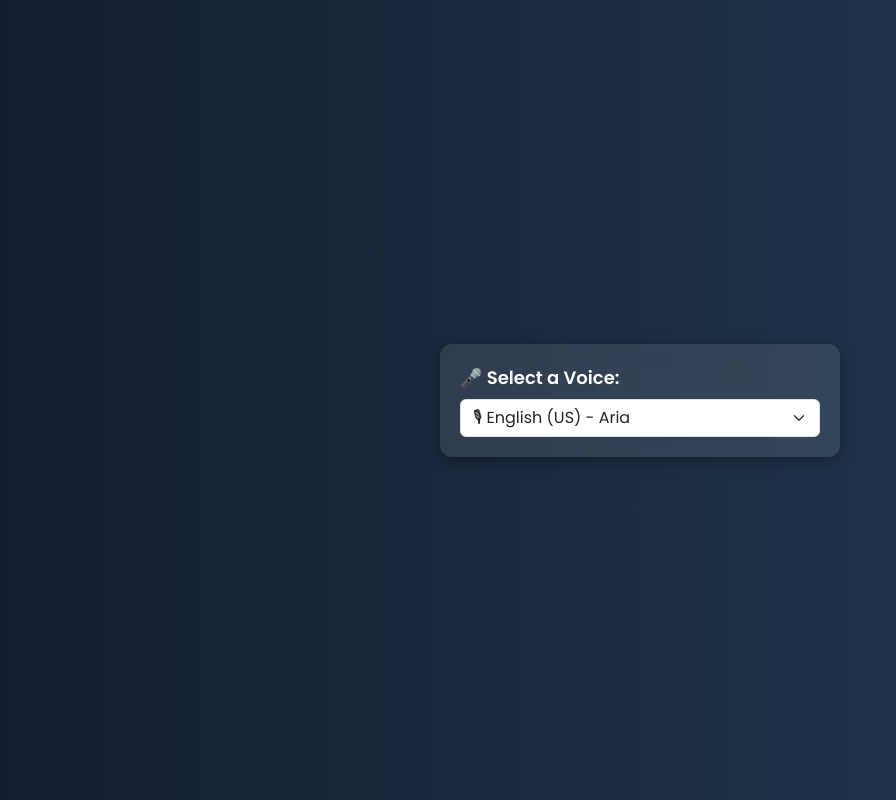
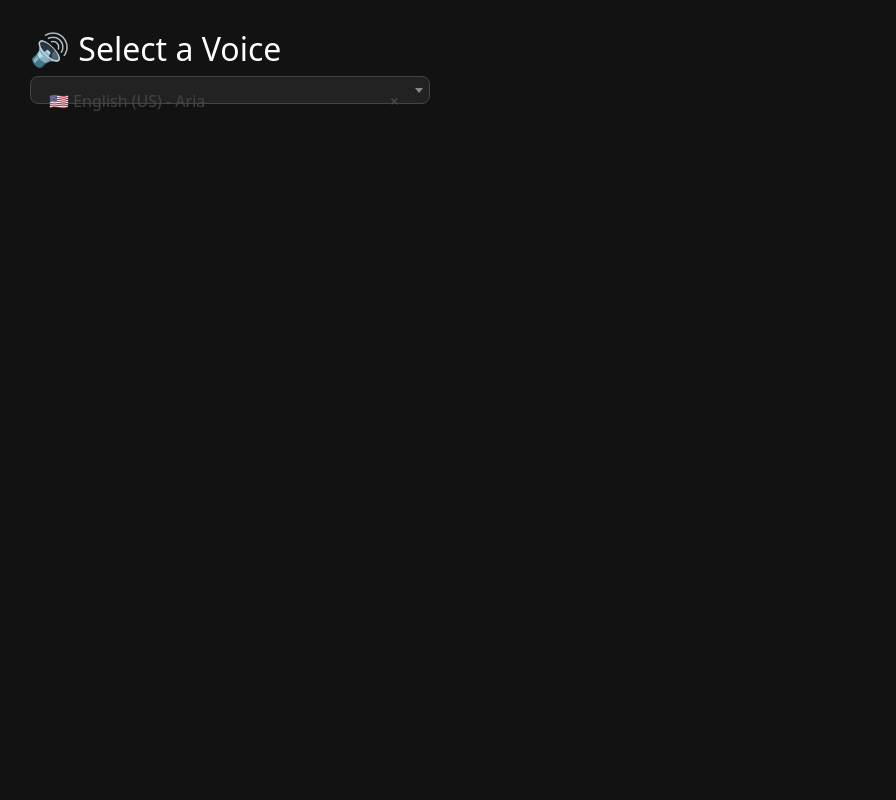
Before and after one commit to royal450/Ai_Video_Gen, a Flask app: template templates/voice_options.html in a window 1280 px wide. Shown: the whole page, without its empty margins (0-896 px from the left). Run offline with Flask 3, Linux system fonts and the light colour scheme; the template is opened without the code that fills it, so the values that code supplies are empty; some libraries are stand-ins or nearby versions.

Commit message:
Update voice_options.html

```diff
--- a/templates/voice_options.html
+++ b/templates/voice_options.html
@@ -1,158 +1,93 @@
+
 <!DOCTYPE html>
 <html lang="en">
 <head>
     <meta charset="UTF-8">
     <meta name="viewport" content="width=device-width, initial-scale=1.0">
-    <title>Premium Voice Selector</title>
+    <title>Advanced Voice Selection</title>
     <link rel="stylesheet" href="https://cdn.jsdelivr.net/npm/bootstrap@5.3.0/dist/css/bootstrap.min.css">
-    <script src="https://kit.fontawesome.com/a076d05399.js" crossorigin="anonymous"></script>
+    <link href="https://cdnjs.cloudflare.com/ajax/libs/select2/4.0.13/css/select2.min.css" rel="stylesheet" />
     <style>
-        @import url('https://fonts.googleapis.com/css2?family=Poppins:wght@300;400;600&display=swap');
-
-        body {
-            font-family: 'Poppins', sans-serif;
-            background: linear-gradient(to right, #141e30, #243b55);
-            color: white;
-            display: flex;
-            justify-content: center;
-            align-items: center;
-            height: 100vh;
+        body { background: #121212; color: #fff; padding: 30px; }
+        .voice-dropdown { width: 100%; max-width: 400px; }
+        .select2-container--default .select2-selection--single {
+            background: #222; color: #fff; border: 1px solid #444;
+            padding: 10px; font-size: 16px; border-radius: 8px;
         }
-
-        .voice-selector {
-            width: 400px;
-            background: rgba(255, 255, 255, 0.1);
-            padding: 20px;
-            border-radius: 12px;
-            backdrop-filter: blur(12px);
-            box-shadow: 0px 4px 15px rgba(0, 0, 0, 0.3);
-        }
-
-        select {
-            width: 100%;
-            padding: 12px;
-            border-radius: 8px;
-            border: none;
-            font-size: 16px;
-            font-weight: 500;
-            background: #2e2e45;
-            color: white;
-            cursor: pointer;
-            outline: none;
-            transition: all 0.3s ease;
-        }
-
-        select:hover {
-            background: rgba(255, 255, 255, 0.2);
-        }
-
-        select option {
-            background: #2e2e45;
-            color: white;
-            padding: 10px;
-        }
-
-        label {
-            font-weight: 600;
-            font-size: 18px;
-        }
-
-        /* Custom icons for each language */
-        optgroup[label="English"]::before { content: "🇬🇧"; }
-        optgroup[label="Hindi"]::before { content: "🇮🇳"; }
-        optgroup[label="Urdu"]::before { content: "🇵🇰"; }
-        optgroup[label="Marathi"]::before { content: "🇮🇳"; }
-        optgroup[label="Punjabi"]::before { content: "🇮🇳"; }
-        optgroup[label="French"]::before { content: "🇫🇷"; }
-        optgroup[label="Chinese"]::before { content: "🇨🇳"; }
-        optgroup[label="Assamese"]::before { content: "🇮🇳"; }
-        optgroup[label="Bengali"]::before { content: "🇮🇳"; }
-        optgroup[label="Tamil"]::before { content: "🇮🇳"; }
-        optgroup[label="Telugu"]::before { content: "🇮🇳"; }
-
-        /* Hover Effect for Option */
-        select option:hover {
-            background: #47476d;
-            transition: 0.3s;
-        }
+        .select2-dropdown { background: #222; color: #fff; border: 1px solid #444; }
+        .select2-results__option { padding: 12px; font-size: 16px; display: flex; align-items: center; justify-content: space-between; }
+        .select2-results__option:hover { background: #444; }
+        .flag-icon { width: 24px; height: 16px; margin-right: 8px; }
+        .play-btn, .download-btn { cursor: pointer; font-size: 18px; color: #0f9d58; margin-left: 8px; }
+        .play-btn:hover { color: #1dcf73; }
+        .download-btn:hover { color: #ff9800; }
     </style>
 </head>
 <body>
 
-    <div class="voice-selector">
-        <label for="voiceSelect">🎤 Select a Voice:</label>
-        <select id="voiceSelect" class="form-select mt-2">
-            <!-- English -->
-            <optgroup label="🇬🇧 English">
-                <option value="en-US-AriaNeural">🎙 English (US) - Aria</option>
-                <option value="en-GB-SoniaNeural">🎙 English (UK) - Sonia</option>
-                <option value="en-US-GuyNeural">🎙 English (US) - Guy</option>
-                <option value="en-IN-NeerjaNeural">🎙 English (India) - Neerja</option>
-            </optgroup>
+    <h2>🔊 Select a Voice</h2>
+    <select class="voice-dropdown" id="voiceSelect">
+        <optgroup label="English">
+            <option value="en-US-AriaNeural">🇺🇸 English (US) - Aria</option>
+            <option value="en-GB-SoniaNeural">🇬🇧 English (UK) - Sonia</option>
+        </optgroup>
+        <optgroup label="Hindi">
+            <option value="hi-IN-SwaraNeural">🇮🇳 Hindi - Swara</option>
+            <option value="hi-IN-MadhurNeural">🇮🇳 Hindi - Madhur</option>
+        </optgroup>
+        <optgroup label="French">
+            <option value="fr-FR-DeniseNeural">🇫🇷 French - Denise</option>
+            <option value="fr-FR-HenriNeural">🇫🇷 French - Henri</option>
+        </optgroup>
+    </select>
 
-            <!-- Hindi -->
-            <optgroup label="🇮🇳 Hindi">
-                <option value="hi-IN-SwaraNeural">🎙 Hindi - Swara</option>
-                <option value="hi-IN-MadhurNeural">🎙 Hindi - Madhur</option>
-            </optgroup>
+    <audio id="audioPlayer" controls style="display: none;"></audio>
 
-            <!-- Urdu -->
-            <optgroup label="🇵🇰 Urdu">
-                <option value="ur-PK-UzmaNeural">🎙 Urdu - Uzma</option>
-                <option value="ur-PK-AsadNeural">🎙 Urdu - Asad</option>
-            </optgroup>
+    <script src="https://code.jquery.com/jquery-3.6.0.min.js"></script>
+    <script src="https://cdnjs.cloudflare.com/ajax/libs/select2/4.0.13/js/select2.min.js"></script>
+    <script>
+        $(document).ready(function() {
+            $('#voiceSelect').select2({
+                placeholder: "Choose a voice...",
+                allowClear: true,
+                templateResult: formatVoiceOption,
+                templateSelection: formatVoiceSelection
+            });
 
-            <!-- Marathi -->
-            <optgroup label="🇮🇳 Marathi">
-                <option value="mr-IN-AarohiNeural">🎙 Marathi - Aarohi</option>
-                <option value="mr-IN-ManoharNeural">🎙 Marathi - Manohar</option>
-            </optgroup>
+            function formatVoiceOption(option) {
+                if (!option.id) { return option.text; }
+                let flag = option.text.split(" ")[0]; // Extract flag emoji
+                let text = option.text.replace(flag, "").trim();
+                return $(`<span>${flag} ${text}
+                    <span class="play-btn" data-voice="${option.id}" title="Play">▶️</span>
+                    <span class="download-btn" data-voice="${option.id}" title="Download">⬇️</span>
+                </span>`);
+            }
 
-            <!-- Punjabi -->
-            <optgroup label="🇮🇳 Punjabi">
-                <option value="pa-IN-GurleenNeural">🎙 Punjabi - Gurleen</option>
-                <option value="pa-IN-BaljitNeural">🎙 Punjabi - Baljit</option>
-            </optgroup>
+            function formatVoiceSelection(option) {
+                if (!option.id) { return option.text; }
+                let flag = option.text.split(" ")[0];
+                return $(`<span>${flag} ${option.text.replace(flag, "").trim()}</span>`);
+            }
 
-            <!-- French -->
-            <optgroup label="🇫🇷 French">
-                <option value="fr-FR-DeniseNeural">🎙 French - Denise</option>
-                <option value="fr-FR-HenriNeural">🎙 French - Henri</option>
-                <option value="fr-CA-SylvieNeural">🎙 French (Canada) - Sylvie</option>
-            </optgroup>
+            $(document).on("click", ".play-btn", function() {
+                let voiceID = $(this).data("voice");
+                let audioSrc = `https://example.com/voices/${voiceID}.mp3`; // 🔥 Replace with actual API URL
+                $("#audioPlayer").attr("src", audioSrc).get(0).play();
+            });
 
-            <!-- Chinese -->
-            <optgroup label="🇨🇳 Chinese">
-                <option value="zh-CN-XiaoxiaoNeural">🎙 Chinese (Mandarin) - Xiaoxiao</option>
-                <option value="zh-CN-YunxiNeural">🎙 Chinese (Mandarin) - Yunxi</option>
-                <option value="zh-HK-HiuGaaiNeural">🎙 Chinese (Cantonese) - HiuGaai</option>
-            </optgroup>
-
-            <!-- Assamese -->
-            <optgroup label="🇮🇳 Assamese">
-                <option value="as-IN-DipaliNeural">🎙 Assamese - Dipali</option>
-                <option value="as-IN-NabaNeural">🎙 Assamese - Naba</option>
-            </optgroup>
-
-            <!-- Bengali -->
-            <optgroup label="🇮🇳 Bengali">
-                <option value="bn-IN-TanishaaNeural">🎙 Bengali - Tanishaa</option>
-                <option value="bn-IN-BashkarNeural">🎙 Bengali - Bashkar</option>
-            </optgroup>
-
-            <!-- Tamil -->
-            <optgroup label="🇮🇳 Tamil">
-                <option value="ta-IN-PallaviNeural">🎙 Tamil - Pallavi</option>
-                <option value="ta-IN-ValluvarNeural">🎙 Tamil - Valluvar</option>
-            </optgroup>
-
-            <!-- Telugu -->
-            <optgroup label="🇮🇳 Telugu">
-                <option value="te-IN-ShrutiNeural">🎙 Telugu - Shruti</option>
-                <option value="te-IN-MohanNeural">🎙 Telugu - Mohan</option>
-            </optgroup>
-        </select>
-    </div>
+            $(document).on("click", ".download-btn", function() {
+                let voiceID = $(this).data("voice");
+                let downloadURL = `https://example.com/voices/${voiceID}.mp3`; // 🔥 Replace with actual API URL
+                let a = document.createElement('a');
+                a.href = downloadURL;
+                a.download = voiceID + ".mp3";
+                document.body.appendChild(a);
+                a.click();
+                document.body.removeChild(a);
+            });
+        });
+    </script>
 
 </body>
 </html>
```
